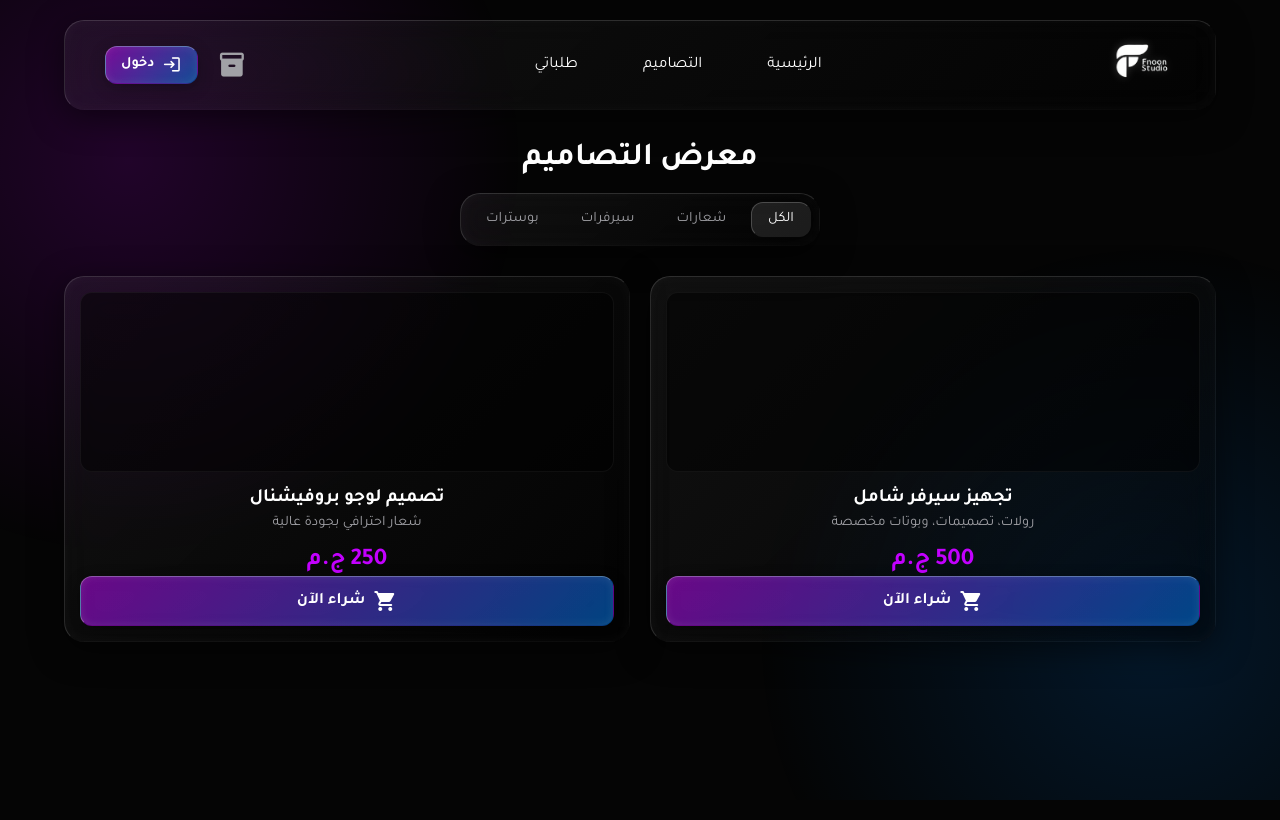
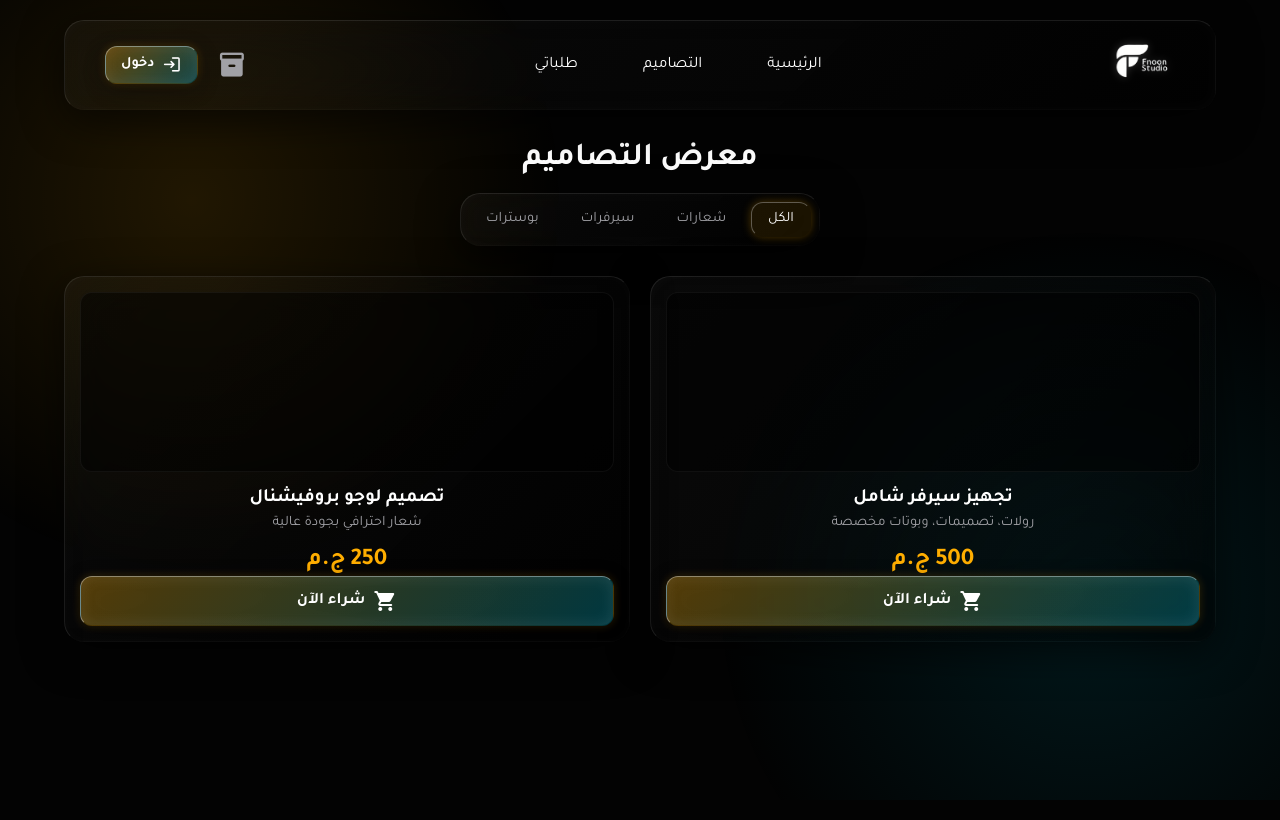
Before and after one commit to jotube20/Fnoon, a Flask app: page / in a window 1280 px wide. Run offline with Flask 3, Linux system fonts and the light colour scheme.

Commit message:
Update index.html

```diff
--- a/templates/index.html
+++ b/templates/index.html
@@ -8,38 +8,50 @@
     <link href="https://fonts.googleapis.com/icon?family=Material+Icons+Round" rel="stylesheet">
     <style>
         :root {
-            --bg-color: #050505;
+            --bg-color: #030303; /* خلفية أغمق للفخامة */
             --text-color: #ffffff;
-            --primary: #c300ff;
-            --secondary: #0084ff;
+            /* لوحة الألوان الجديدة المستوحاة من السيرفر */
+            --primary: #ffae00; /* ذهبي ملكي */
+            --secondary: #00b8d4; /* تيل نيون */
+            /* للمسة الشفافة، نحتاج لمكونات الـ RGB للألوان الأساسية */
+            --primary-rgb: 255, 174, 0;
+            --secondary-rgb: 0, 184, 212;
         }
 
         * { margin: 0; padding: 0; box-sizing: border-box; font-family: 'Tajawal', sans-serif; -webkit-tap-highlight-color: transparent; }
         body { background-color: var(--bg-color); color: var(--text-color); min-height: 100vh; overflow-x: hidden; position: relative; }
 
+        /* إضاءة نيون ذهبية وتيل في الخلفية */
         .ambient-light {
             position: fixed; top: 0; left: 0; width: 100vw; height: 100vh; z-index: -1; overflow: hidden;
-            background: radial-gradient(circle at 10% 20%, rgba(195, 0, 255, 0.15), transparent 30%),
-                        radial-gradient(circle at 90% 80%, rgba(0, 132, 255, 0.15), transparent 30%);
+            background: radial-gradient(circle at 15% 25%, rgba(var(--primary-rgb), 0.12), transparent 30%),
+                        radial-gradient(circle at 85% 75%, rgba(var(--secondary-rgb), 0.12), transparent 30%);
         }
 
+        /* 🔴 تأثير زجاجي frosted glass فخم جداً 🔴 */
         .glass-panel {
-            background: linear-gradient(135deg, rgba(255,255,255,0.05) 0%, rgba(0,0,0,0.4) 100%);
-            backdrop-filter: blur(16px); -webkit-backdrop-filter: blur(16px);
-            border-top: 1px solid rgba(255, 255, 255, 0.15); border-left: 1px solid rgba(255, 255, 255, 0.15);
+            background: linear-gradient(135deg, rgba(255,255,255,0.03) 0%, rgba(0,0,0,0.5) 100%);
+            backdrop-filter: blur(20px); -webkit-backdrop-filter: blur(20px);
+            border-top: 1px solid rgba(255, 255, 255, 0.1); border-left: 1px solid rgba(255, 255, 255, 0.1);
             border-right: 1px solid rgba(255, 255, 255, 0.02); border-bottom: 1px solid rgba(255, 255, 255, 0.02);
-            box-shadow: 0 8px 32px rgba(0, 0, 0, 0.5), inset 0 0 15px rgba(255,255,255,0.03);
+            box-shadow: 0 10px 40px rgba(0, 0, 0, 0.6), inset 0 0 15px rgba(255,255,255,0.02);
             border-radius: 20px;
         }
 
+        /* 🔴 الأزرار الزجاجية النيون (توهج من الجوانب) 🔴 */
         .btn-glass {
-            background: linear-gradient(135deg, rgba(195, 0, 255, 0.5), rgba(0, 132, 255, 0.5));
-            backdrop-filter: blur(10px);
-            border-top: 1px solid rgba(255, 255, 255, 0.3); border-left: 1px solid rgba(255, 255, 255, 0.3);
-            border-bottom: 1px solid transparent; border-right: 1px solid transparent;
-            box-shadow: 0 4px 15px rgba(0,0,0,0.3), inset 0 0 10px rgba(255,255,255,0.1);
+            background: linear-gradient(135deg, rgba(var(--primary-rgb), 0.3) 0%, rgba(var(--secondary-rgb), 0.3) 100%);
+            backdrop-filter: blur(12px); -webkit-backdrop-filter: blur(12px);
             color: #fff; padding: 12px; border-radius: 12px; font-weight: bold; font-size: 1rem;
             cursor: pointer; display: flex; justify-content: center; align-items: center; gap: 8px; transition: all 0.3s ease; width: 100%;
+            /* لمعان قوي من الجوانب العلوي واليسرى */
+            border-top: 1px solid rgba(255, 255, 255, 0.4); border-left: 1px solid rgba(255, 255, 255, 0.4);
+            border-bottom: 1px solid transparent; border-right: 1px solid transparent;
+            box-shadow: 0 5px 20px rgba(0,0,0,0.4), 0 0 10px rgba(var(--primary-rgb), 0.2), inset 0 0 15px rgba(255,255,255,0.1);
+        }
+        .btn-glass:hover {
+            box-shadow: 0 5px 25px rgba(var(--primary-rgb), 0.4), 0 0 20px rgba(var(--secondary-rgb), 0.3), inset 0 0 20px rgba(255,255,255,0.2);
+            transform: translateY(-2px);
         }
         .btn-glass:active { transform: scale(0.97); }
 
@@ -54,13 +66,14 @@
         .section-title { text-align: center; font-size: 2rem; margin: 30px 0 15px; }
         .filters { display: flex; justify-content: center; gap: 8px; margin: 0 15px 30px; flex-wrap: wrap; padding: 8px;}
         .filter-btn { padding: 8px 16px; border-radius: 12px; border: 1px solid transparent; color: #a1a1a6; background: transparent; cursor: pointer; transition: 0.3s; font-size: 0.9rem;}
-        .filter-btn.active { background: rgba(255,255,255,0.1); color: #fff; border-top: 1px solid rgba(255,255,255,0.2); border-left: 1px solid rgba(255,255,255,0.2); }
+        /* فلتر نشط بلمعة ذهبية */
+        .filter-btn.active { background: rgba(var(--primary-rgb), 0.1); color: #fff; border-top: 1px solid rgba(255,255,255,0.3); border-left: 1px solid rgba(255,255,255,0.3); box-shadow: 0 0 10px rgba(var(--primary-rgb), 0.3); }
 
         .gallery { display: grid; grid-template-columns: repeat(auto-fit, minmax(280px, 1fr)); gap: 20px; padding: 0 15px 30px; }
         .design-card { padding: 15px; text-align: center; }
         .design-img { width: 100%; height: 180px; border-radius: 12px; background: rgba(0,0,0,0.5); border: 1px solid rgba(255,255,255,0.05); margin-bottom: 15px; }
 
-        .modal { display: none; position: fixed; inset: 0; background: rgba(0,0,0,0.7); backdrop-filter: blur(8px); z-index: 1000; justify-content: center; align-items: center; padding: 20px; }
+        .modal { display: none; position: fixed; inset: 0; background: rgba(0,0,0,0.8); backdrop-filter: blur(10px); z-index: 1000; justify-content: center; align-items: center; padding: 20px; }
         .modal-content { width: 100%; max-width: 400px; padding: 25px 20px; text-align: center; animation: popUp 0.3s ease-out; }
         @keyframes popUp { 0% { transform: scale(0.9); opacity: 0; } 100% { transform: scale(1); opacity: 1; } }
 
@@ -69,13 +82,13 @@
 
         .btn-outline { background: rgba(255,255,255,0.05); border-top: 1px solid rgba(255,255,255,0.1); border-left: 1px solid rgba(255,255,255,0.1); margin-top: 10px; color: #fff; }
 
-        /* Progress Bar */
-        .order-card { background: rgba(0,0,0,0.2); border: 1px solid rgba(255,255,255,0.1); padding: 15px; border-radius: 15px; margin-bottom: 15px; text-align: right; }
+        /* Progress Bar (محدث بالألوان الجديدة) */
+        .order-card { background: rgba(0,0,0,0.2); border: 1px solid rgba(255,255,255,0.08); padding: 15px; border-radius: 15px; margin-bottom: 15px; text-align: right; }
         .progress-bar { display: flex; gap: 6px; margin-top: 15px; }
         .step { flex: 1; height: 6px; border-radius: 3px; background: rgba(255,255,255,0.05); }
-        .status-0 .step:nth-child(1) { background: #ffd60a; box-shadow: 0 0 10px rgba(255,214,10,0.5);}
+        .status-0 .step:nth-child(1) { background: var(--primary); box-shadow: 0 0 10px rgba(var(--primary-rgb), 0.5);}
         .status-1 .step:nth-child(1), .status-1 .step:nth-child(2) { background: #ff9f0a; box-shadow: 0 0 10px rgba(255,159,10,0.5);}
-        .status-2 .step { background: #32d74b; box-shadow: 0 0 10px rgba(50,215,75,0.5);}
+        .status-2 .step { background: var(--secondary); box-shadow: 0 0 10px rgba(var(--secondary-rgb), 0.5);}
         .status-text { font-size: 0.85rem; margin-top: 8px; color: #a1a1a6; font-weight: bold;}
 
         @media (min-width: 768px) {
@@ -165,14 +178,14 @@
         </div>
 
         <div class="modal-content glass-panel" id="receiptBox" style="display:none;">
-            <h2 style="color: #32d74b; margin-bottom: 15px;"><span class="material-icons-round" style="vertical-align:middle;">check_circle</span> تم تسجيل طلبك!</h2>
+            <h2 style="color: var(--secondary); margin-bottom: 15px;"><span class="material-icons-round" style="vertical-align:middle;">check_circle</span> تم تسجيل طلبك!</h2>
             <div class="glass-panel" style="padding:15px; margin:20px 0; text-align:right; font-size: 0.95rem; background:rgba(0,0,0,0.2);">
                 <p style="margin-bottom: 8px;"><strong style="color:#a1a1a6;">الباقة:</strong> <span id="recPkg"></span></p>
                 <p style="margin-bottom: 8px;"><strong style="color:#a1a1a6;">الرقم:</strong> <span id="recPhone"></span></p>
                 <p><strong style="color:#a1a1a6;">رقم الإيصال:</strong> <span id="recId" style="color: var(--primary); font-weight:bold; letter-spacing:1px;"></span></p>
             </div>
-            <div style="background: rgba(255, 59, 48, 0.1); border: 1px solid rgba(255, 59, 48, 0.3); padding: 12px; border-radius: 12px; font-size: 0.9rem;">
-                <strong style="color: #ff3b30; display:flex; align-items:center; justify-content:center; gap:5px;"><span class="material-icons-round">warning</span> خطوة أخيرة!</strong>
+            <div style="background: rgba(var(--secondary-rgb), 0.05); border: 1px solid rgba(var(--secondary-rgb), 0.2); padding: 12px; border-radius: 12px; font-size: 0.9rem;">
+                <strong style="color: var(--secondary); display:flex; align-items:center; justify-content:center; gap:5px;"><span class="material-icons-round">check</span> خطوة أخيرة!</strong>
                 <p style="margin-top:8px; color:#d1d1d6;">أرسل سكرين شوت للإيصال إلى <span style="background:#000; padding:2px 6px; border-radius:4px; font-family:monospace;">946m</span> عبر ديسكورد.</p>
             </div>
             <button class="btn-glass btn-outline" style="margin-top:20px;" onclick="closeModals()">العودة للمعرض</button>
@@ -181,14 +194,13 @@
 
     <div class="modal" id="ordersModal">
         <div class="modal-content glass-panel" style="max-height: 85vh; overflow-y: auto;">
-            <h2><span class="material-icons-round">inventory_2</span> طلباتي</h2>
+            <h2 style="color:var(--primary);"><span class="material-icons-round">inventory_2</span> طلباتي</h2>
             <div id="ordersList" style="margin-top: 20px;"></div>
             <button class="btn-glass btn-outline" style="margin-top:20px;" onclick="closeModals()">إغلاق</button>
         </div>
     </div>
 
     <script>
-        // دالة فلترة التصاميم الجديدة
         function filterDesigns(category, btnElement) {
             document.querySelectorAll('.filter-btn').forEach(btn => btn.classList.remove('active'));
             btnElement.classList.add('active');
```
